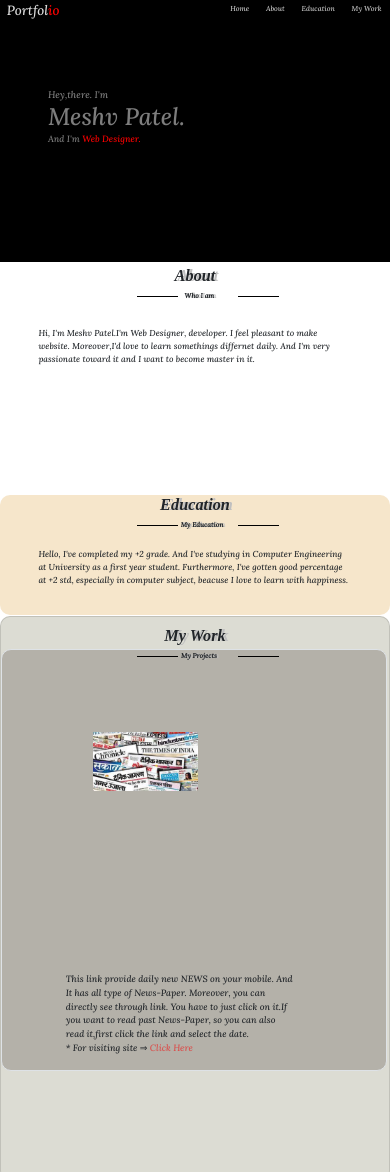
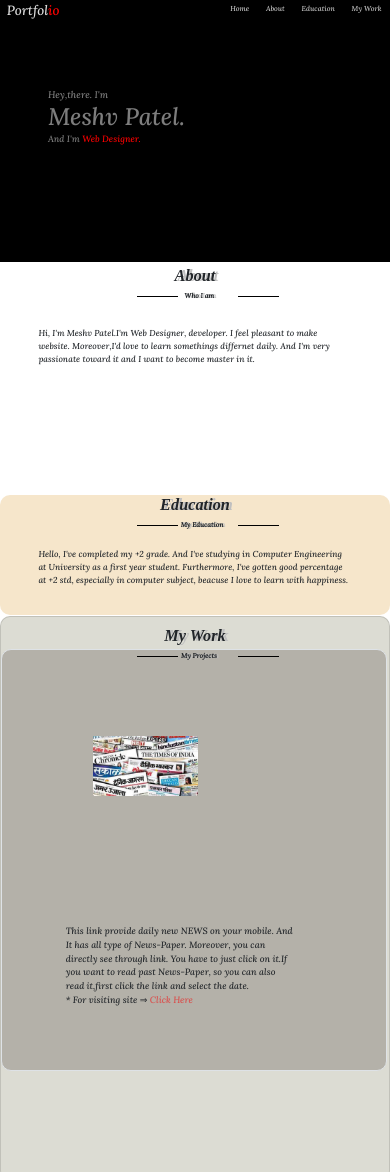
Before and after one commit to meshv-p/first_protfolio, a plain HTML site: page index.html in a window 390 px wide. Shown: the top 1172 px of the page. Drawn offline with nearby package versions, Linux system fonts and the light colour scheme.

Commit message:
Update style.css

```diff
--- a/style.css
+++ b/style.css
@@ -343,10 +343,10 @@ h4{
         .right{
             /* display: none; */
             width: 51vw;
-            height: 25vh;
+            height: 17vh;  /*25*/
             /* border: 1px solid red; */
             margin: auto 16rem;
-            top: -7.3rem;
+            top: -12.3rem;
         }
         .news{
             width: 28rem;
@@ -360,7 +360,7 @@ h4{
             margin-left: 8rem;
         }
         .border{
-            border: 2px solid green;
+            /* border: 2px solid green; */
             display: flex;
             flex-direction: column-reverse;
             height: 50vh;
@@ -374,10 +374,10 @@ h4{
             /* border: 1px solid red; */
         }
         .left{
-            top: -17.2rem;
+            top: -24.2rem;
         }
         .des{
-            margin-top: -3.5rem;
+            margin-top: -6.5rem;
             margin-left: 6rem;
         }
 }
```
